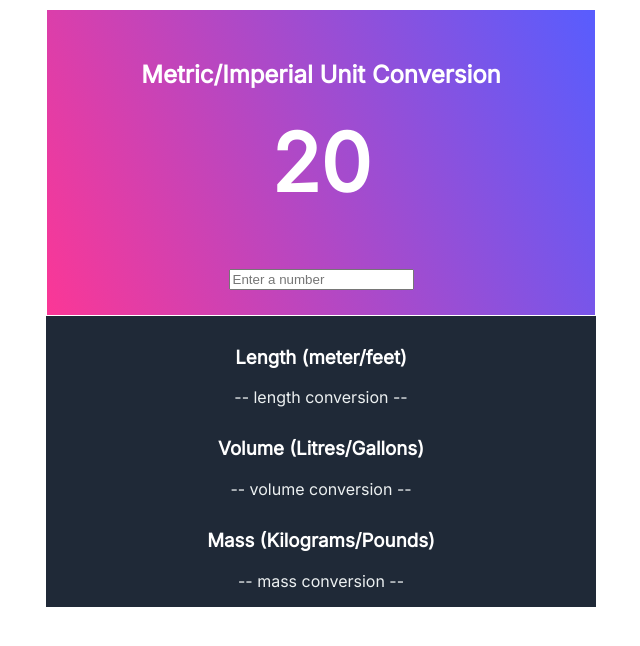
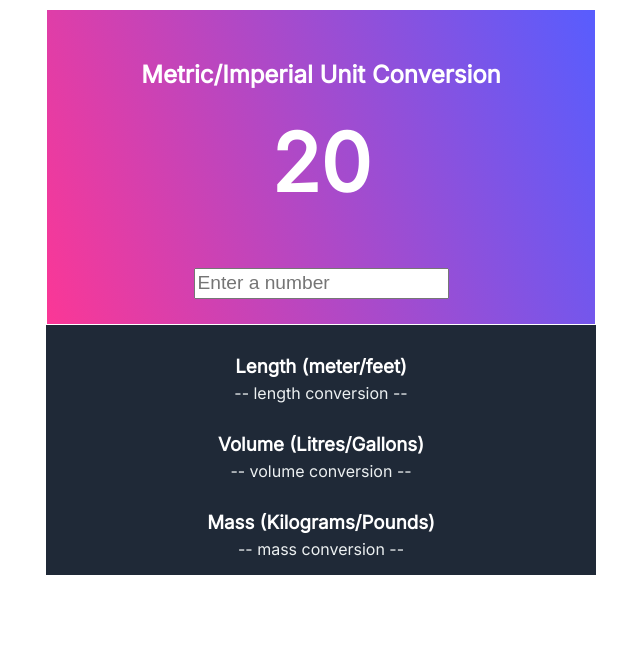
Before and after one commit to pchhina/unitConverter, a plain HTML site: page index.html in a window 1280 px wide. Shown: the whole page, without its empty margins (319-959 px from the left). Drawn offline with Linux system fonts and the light colour scheme.

Commit message:
minor style edits

```diff
--- a/style.css
+++ b/style.css
@@ -2,29 +2,21 @@
 
 .dark-active {
   margin: auto;
-
   width: 550px;
-
-
   background: #1F2937;
   text-align: center;
   color: #fff;
-
   border: 1px solid #fff;
   font-family: 'Inter';
-
 }
 
 .main {
-  background: linear-gradient(246.26deg, #585DFE 0%, #FB3796 100%);
-
+  background: linear-gradient(250deg, #585DFE 0%, #FB3796 100%);
   border: 1px solid;
-
 }
 
 .main h2 {
   margin-top: 50px;
-  font-style: normal;
 }
 
 .main h1 {
@@ -37,13 +29,23 @@ form {
   margin-bottom: 25px;
 }
 
+form input {
+	height: 25px;
+	font-size: 1.2em;
+}
+
 .results-volume,
+.results-length,
+.results-mass {
+  margin-top: 30px;
+}
+
 .results-length {
   margin-bottom: 30px;
 }
 
-.results-length {
-  margin-top: 30px;
+.results h3 {
+	margin-bottom: 5px;
 }
 
 .results p {
```
